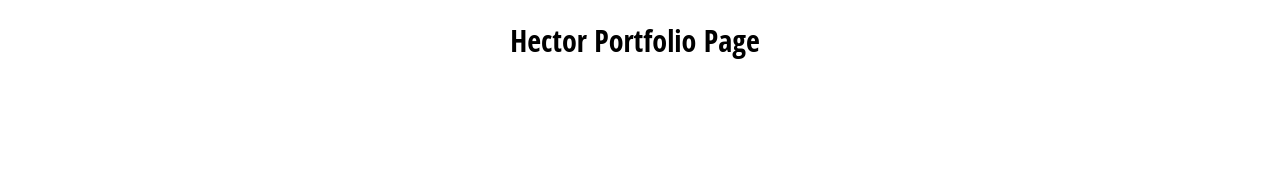
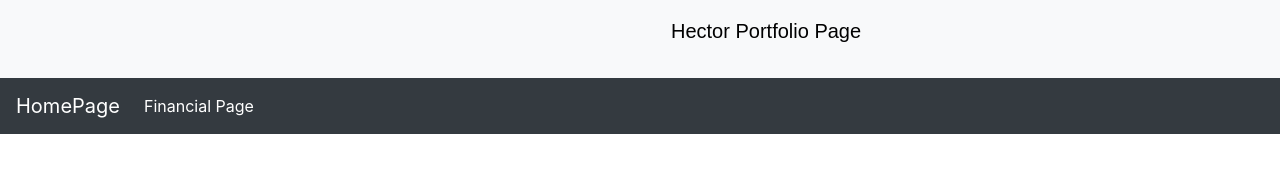
Before and after one commit to gonzalezsoriano777/Yahoo-Finance-Page, a plain HTML site: page index.html in a window 1280 px wide. Drawn offline with nearby package versions, Linux system fonts and the light colour scheme.

Commit message:
Updated1

```diff
--- a/index.html
+++ b/index.html
@@ -3,17 +3,45 @@
 <head>
 
 <title>Yahoo Finance Website</title>
+<link rel="stylesheet" href="https://stackpath.bootstrapcdn.com/bootstrap/4.1.3/css/bootstrap.min.css" integrity="sha384-MCw98/SFnGE8fJT3GXwEOngsV7Zt27NXFoaoApmYm81iuXoPkFOJwJ8ERdknLPMO" crossorigin="anonymous">
+<script src="https://stackpath.bootstrapcdn.com/bootstrap/4.1.3/js/bootstrap.min.js" integrity="sha384-ChfqqxuZUCnJSK3+MXmPNIyE6ZbWh2IMqE241rYiqJxyMiZ6OW/JmZQ5stwEULTy" crossorigin="anonymous"></script>
+
+<style>
 
 
 
-<style>
 
- h1 {
-     font-family: 'Open Sans Condensed', sans-serif;
-     text-align: center;
-     padding-right: 10px;
-     font-size: 30px;
- }
+  #ntext {
+      font-family: 'Muli', sans-serif;
+      padding-left: 655px;
+      color: black;
+      font-size: 20px;
+  }
+
+
+
+
+</style>
+<body>
+
+
+ <nav class="navbar navbar-light bg-light">
+	<p class="navbar-text" id="ntext">Hector Portfolio Page</p>
+</nav>
+
+<nav class="navbar navbar-expand-lg navbar-dark bg-dark">
+  <a class="navbar-brand" href="#">HomePage</a>
+  <button class="navbar-toggler" type="button" data-toggle="collapse" data-target="#navbarNav" aria-controls="navbarNav" aria-expanded="false" aria-label="Toggle navigation">
+    <span class="navbar-toggler-icon"></span>
+  </button>
+  <div class="collapse navbar-collapse" id="navbarNav">
+    <ul class="navbar-nav">
+      <li class="nav-item active">
+        <a class="nav-link" href="#">Financial Page<span class="sr-only">(current)</span></a>
+
+    </ul>
+  </div>
+</nav>
 
 
 
@@ -21,10 +49,7 @@
 
 
 
-</style>
-<body>
 
- <h1 id="">Hector Portfolio Page</h1>
 
 
 
```
